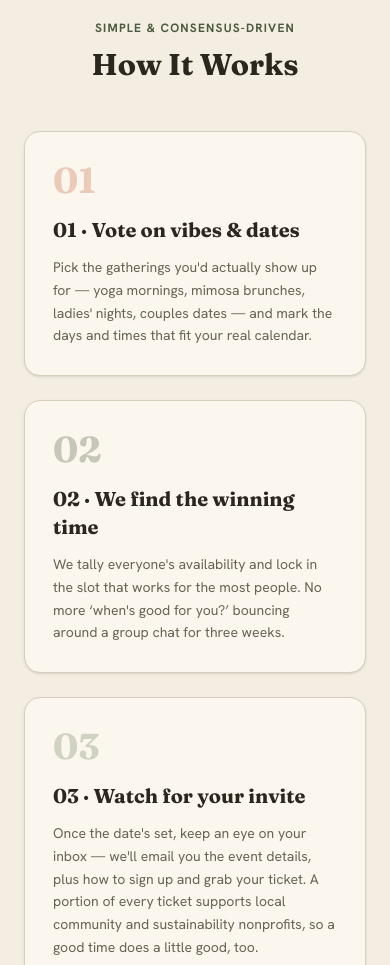
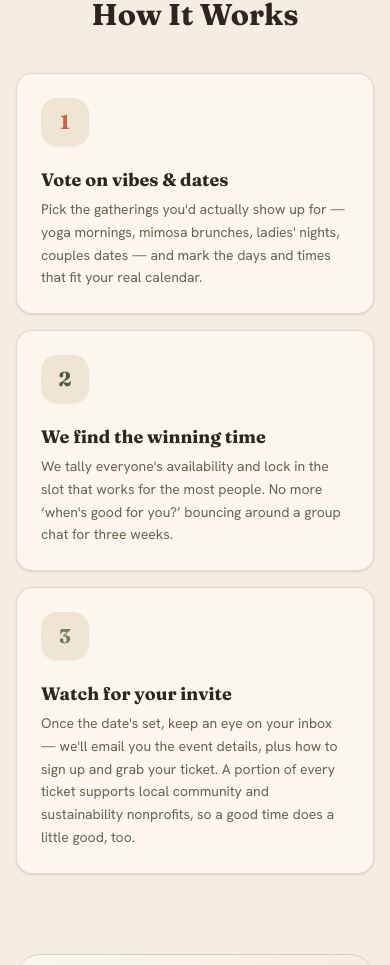
Before and after one commit to NiteAdmin/gather-chicago, a Next.js app: page / in a window 390 px wide. Shown: the part 1035-2000 px from the top of the page. Built offline with nearby package versions, Linux system fonts and the light colour scheme.

Commit message:
feat(landing): convert how-it-works to card deck layout, fix mobile header spacing, and update CTA eyebrow text

```diff
--- a/app/components/IntroPage.tsx
+++ b/app/components/IntroPage.tsx
@@ -78,8 +78,8 @@ export default function IntroPage() {
         }
       `}</style>
 
-      {/* TOP NAVIGATION BAR */}
-      <header className="max-w-5xl mx-auto px-6 py-6 flex items-center justify-between font-sans-hanken">
+      {/* TOP NAVIGATION BAR (WITH RESPONSIVE SPACING) */}
+      <header className="max-w-5xl mx-auto px-4 sm:px-6 py-4 sm:py-6 flex items-center justify-between font-sans-hanken">
         <Link href="/" className="group flex items-center gap-2 text-decoration-none">
           <span className="text-xl font-bold font-serif-fraunces tracking-tight text-[#2B271F] group-hover:text-[#C8643F] transition-colors">
             Actually Let’s
@@ -89,7 +89,7 @@ export default function IntroPage() {
           </span>
         </Link>
 
-        <nav className="flex items-center gap-6 text-sm font-medium text-[#6A6253]">
+        <nav className="flex items-center gap-4 sm:gap-6 text-sm font-medium text-[#6A6253]">
           <a
             href="#cities"
             className="hover:text-[#2B271F] transition-colors hidden sm:inline"
@@ -104,7 +104,7 @@ export default function IntroPage() {
           </a>
           <Link
             href="/chicago"
-            className="bg-[#2B271F] hover:bg-[#C8643F] text-[#FBF7EE] px-4 py-2 rounded-full text-xs font-semibold tracking-wide transition-all shadow-sm hover:shadow"
+            className="bg-[#2B271F] hover:bg-[#C8643F] text-[#FBF7EE] px-3.5 sm:px-4 py-2 rounded-full text-xs font-semibold tracking-wide transition-all shadow-sm hover:shadow"
           >
             Chicago RSVP →
           </Link>
@@ -112,9 +112,9 @@ export default function IntroPage() {
       </header>
 
       {/* MAIN CONTENT CONTAINER */}
-      <main className="max-w-4xl mx-auto px-6 pt-6 pb-24 font-sans-hanken">
+      <main className="max-w-4xl mx-auto px-4 sm:px-6 pt-4 sm:pt-8 pb-20 sm:pb-24 font-sans-hanken">
         {/* 1. HERO SECTION (CARD DECK STYLE) */}
-        <section className="text-center pt-8 pb-14 animate-fade-in">
+        <section className="text-center pt-6 sm:pt-10 pb-12 sm:pb-14 animate-fade-in">
           {/* Eyebrow Badge */}
           <div className="inline-flex items-center gap-2 bg-[#FBF7EE] text-[#4C5A40] border border-[#D8CEBC] text-xs font-bold uppercase tracking-widest px-4 py-1.5 rounded-full mb-6 shadow-sm">
             <span>✦</span>
@@ -199,63 +199,69 @@ export default function IntroPage() {
           </div>
         </section>
 
-        {/* 2. HOW IT WORKS SECTION (UPDATED EDITORIAL 3-CARD GRID) */}
-        <section id="how-it-works" className="pt-16 pb-12 animate-fade-in-delayed">
-          <div className="text-center mb-12">
+        {/* 2. HOW IT WORKS SECTION (CARD DECK STYLE FULL-WIDTH STACK) */}
+        <section id="how-it-works" className="pt-14 sm:pt-16 pb-12 animate-fade-in-delayed">
+          <div className="text-center mb-10">
             <span className="text-xs uppercase tracking-widest font-bold text-[#4C5A40]">
-              Simple &amp; Consensus-Driven
+              THE EXPERIENCE DECK
             </span>
-            <h2 className="text-3xl sm:text-4xl font-bold font-serif-fraunces text-[#2B271F] mt-2">
+            <h2 className="text-3xl sm:text-4xl font-bold font-serif-fraunces text-[#2B271F] mt-1.5">
               How It Works
             </h2>
           </div>
 
-          <div className="grid grid-cols-1 md:grid-cols-3 gap-6">
-            {/* Card 01 */}
-            <div className="bg-[#FBF7EE] border border-[#D8CEBC] rounded-2xl p-7 shadow-sm hover:shadow-md transition-all relative overflow-hidden group">
-              <div className="text-4xl font-bold font-serif-fraunces text-[#C8643F]/30 group-hover:text-[#C8643F]/60 transition-colors mb-4">
-                01
+          <div className="space-y-4">
+            {/* Card 1 */}
+            <div className="bg-[#FBF7EE] border border-[#D8CEBC]/70 rounded-2xl p-6 sm:p-7 shadow-sm hover:shadow-md transition-all flex flex-col sm:flex-row sm:items-center gap-5 sm:gap-6 group">
+              <div className="w-12 h-12 rounded-2xl bg-[#EDE4D3] text-[#C8643F] font-serif-fraunces font-bold text-xl flex items-center justify-center shrink-0 group-hover:scale-105 transition-transform shadow-xs">
+                1
               </div>
-              <h3 className="text-xl font-bold font-serif-fraunces text-[#2B271F] mb-3">
-                01 · Vote on vibes &amp; dates
+              <div>
+                <h3 className="text-lg sm:text-xl font-bold font-serif-fraunces text-[#2B271F]">
+                  Vote on vibes &amp; dates
                 </h3>
-              <p className="text-sm text-[#6A6253] leading-relaxed">
+                <p className="text-sm text-[#6A6253] mt-1 leading-relaxed">
                   Pick the gatherings you&apos;d actually show up for — yoga mornings, mimosa brunches, ladies&apos; nights, couples dates — and mark the days and times that fit your real calendar.
                 </p>
               </div>
+            </div>
 
-            {/* Card 02 */}
-            <div className="bg-[#FBF7EE] border border-[#D8CEBC] rounded-2xl p-7 shadow-sm hover:shadow-md transition-all relative overflow-hidden group">
-              <div className="text-4xl font-bold font-serif-fraunces text-[#4C5A40]/30 group-hover:text-[#4C5A40]/60 transition-colors mb-4">
-                02
+            {/* Card 2 */}
+            <div className="bg-[#FBF7EE] border border-[#D8CEBC]/70 rounded-2xl p-6 sm:p-7 shadow-sm hover:shadow-md transition-all flex flex-col sm:flex-row sm:items-center gap-5 sm:gap-6 group">
+              <div className="w-12 h-12 rounded-2xl bg-[#EDE4D3] text-[#4C5A40] font-serif-fraunces font-bold text-xl flex items-center justify-center shrink-0 group-hover:scale-105 transition-transform shadow-xs">
+                2
               </div>
-              <h3 className="text-xl font-bold font-serif-fraunces text-[#2B271F] mb-3">
-                02 · We find the winning time
+              <div>
+                <h3 className="text-lg sm:text-xl font-bold font-serif-fraunces text-[#2B271F]">
+                  We find the winning time
                 </h3>
-              <p className="text-sm text-[#6A6253] leading-relaxed">
+                <p className="text-sm text-[#6A6253] mt-1 leading-relaxed">
                   We tally everyone&apos;s availability and lock in the slot that works for the most people. No more &lsquo;when&apos;s good for you?&rsquo; bouncing around a group chat for three weeks.
                 </p>
               </div>
+            </div>
 
-            {/* Card 03 */}
-            <div className="bg-[#FBF7EE] border border-[#D8CEBC] rounded-2xl p-7 shadow-sm hover:shadow-md transition-all relative overflow-hidden group">
-              <div className="text-4xl font-bold font-serif-fraunces text-[#6E7F5E]/30 group-hover:text-[#6E7F5E]/60 transition-colors mb-4">
-                03
+            {/* Card 3 */}
+            <div className="bg-[#FBF7EE] border border-[#D8CEBC]/70 rounded-2xl p-6 sm:p-7 shadow-sm hover:shadow-md transition-all flex flex-col sm:flex-row sm:items-center gap-5 sm:gap-6 group">
+              <div className="w-12 h-12 rounded-2xl bg-[#EDE4D3] text-[#6E7F5E] font-serif-fraunces font-bold text-xl flex items-center justify-center shrink-0 group-hover:scale-105 transition-transform shadow-xs">
+                3
               </div>
-              <h3 className="text-xl font-bold font-serif-fraunces text-[#2B271F] mb-3">
-                03 · Watch for your invite
+              <div>
+                <h3 className="text-lg sm:text-xl font-bold font-serif-fraunces text-[#2B271F]">
+                  Watch for your invite
                 </h3>
-              <p className="text-sm text-[#6A6253] leading-relaxed">
+                <p className="text-sm text-[#6A6253] mt-1 leading-relaxed">
                   Once the date&apos;s set, keep an eye on your inbox — we&apos;ll email you the event details, plus how to sign up and grab your ticket. A portion of every ticket supports local community and sustainability nonprofits, so a good time does a little good, too.
                 </p>
+              </div>
             </div>
           </div>
         </section>
 
         {/* 3. BOTTOM CTA ELEVATED CARD */}
         <section className="mt-8 bg-gradient-to-br from-[#FBF7EE] to-[#EDE4D3] border border-[#D8CEBC] rounded-3xl p-8 sm:p-12 text-center shadow-md animate-fade-in-delayed-2">
-          <span className="text-xs uppercase tracking-widest font-bold text-[#C8643F]">
-            ✦ Be Part of the Cohort
+          <span className="text-xs uppercase tracking-wider font-bold text-[#C8643F]">
+            READY TO BEGIN?
           </span>
           <h2 className="text-3xl sm:text-4xl font-bold font-serif-fraunces text-[#2B271F] mt-2">
             Shape Chicago&apos;s Next Gathering
```
Lines whose indentation alone changed are shown as unchanged.
